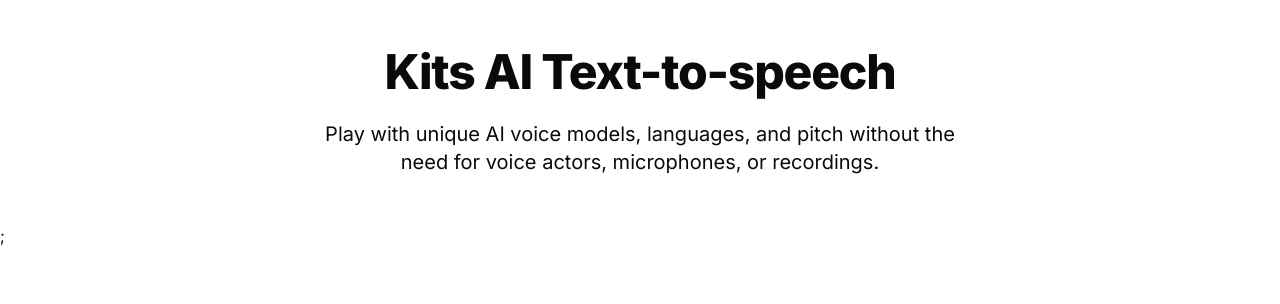
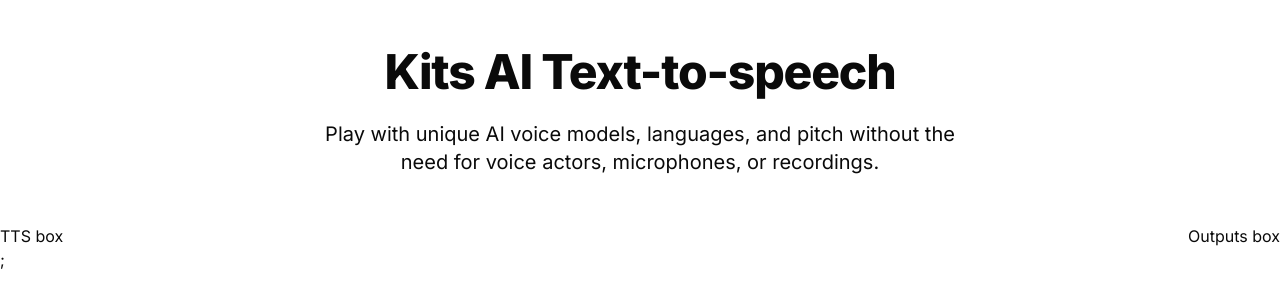
Before and after one commit to JohnnyJumper/tts-project, a Next.js app: page / in a window 1280 px wide. Shown: the top 304 px of the page. Built offline with nearby package versions, Linux system fonts and the light colour scheme.

Commit message:
initial boxes

```diff
--- /dev/null
+++ b/components/header.tsx
@@ -0,0 +1,16 @@
+import * as React from "react";
+
+export default function Header() {
+	return (
+		 <div className="container my-12 flex justify-center flex-col items-center">
+      <h1 className="font-extrabold tracking-tight text-5xl">
+        Kits AI Text-to-speech
+      </h1>
+      <div className="max-w-[666px] pt-6">
+        <h4 className="text-xl text-center">
+          Play with unique AI voice models, languages, and pitch without the need for voice actors, microphones, or recordings.
+        </h4>
+      </div>
+    </div>
+	)
+}
--- /dev/null
+++ b/components/outputs.tsx
@@ -0,0 +1,5 @@
+import * as React from "react";
+
+export default function Outputs() {
+	return <div>Outputs box</div>
+}
--- /dev/null
+++ b/components/tts.tsx
@@ -0,0 +1,5 @@
+import * as React from "react";
+
+export default function TTS() {
+	return <div>TTS box</div>
+}
--- a/pages/index.tsx
+++ b/pages/index.tsx
@@ -1,16 +1,18 @@
+import Header from "@/components/header";
+import Outputs from "@/components/outputs";
+import TTS from "@/components/tts";
 import * as React from "react";
 
 export default function Home() {
   return (
-    <div className="container my-12 flex justify-center flex-col items-center">
-      <h1 className="font-extrabold tracking-tight text-5xl">
-        Kits AI Text-to-speech
-      </h1>
-      <div className="max-w-[666px] pt-6">
-        <h4 className="text-xl text-center">
-          Play with unique AI voice models, languages, and pitch without the need for voice actors, microphones, or recordings.
-        </h4>
-      </div>
-    </div>
+    <>
+      <section>
+        <Header/>
+      </section>
+      <section className="flex w-full justify-between">
+        <TTS />
+        <Outputs/>
+      </section>
+    </>
   );
 }
```
